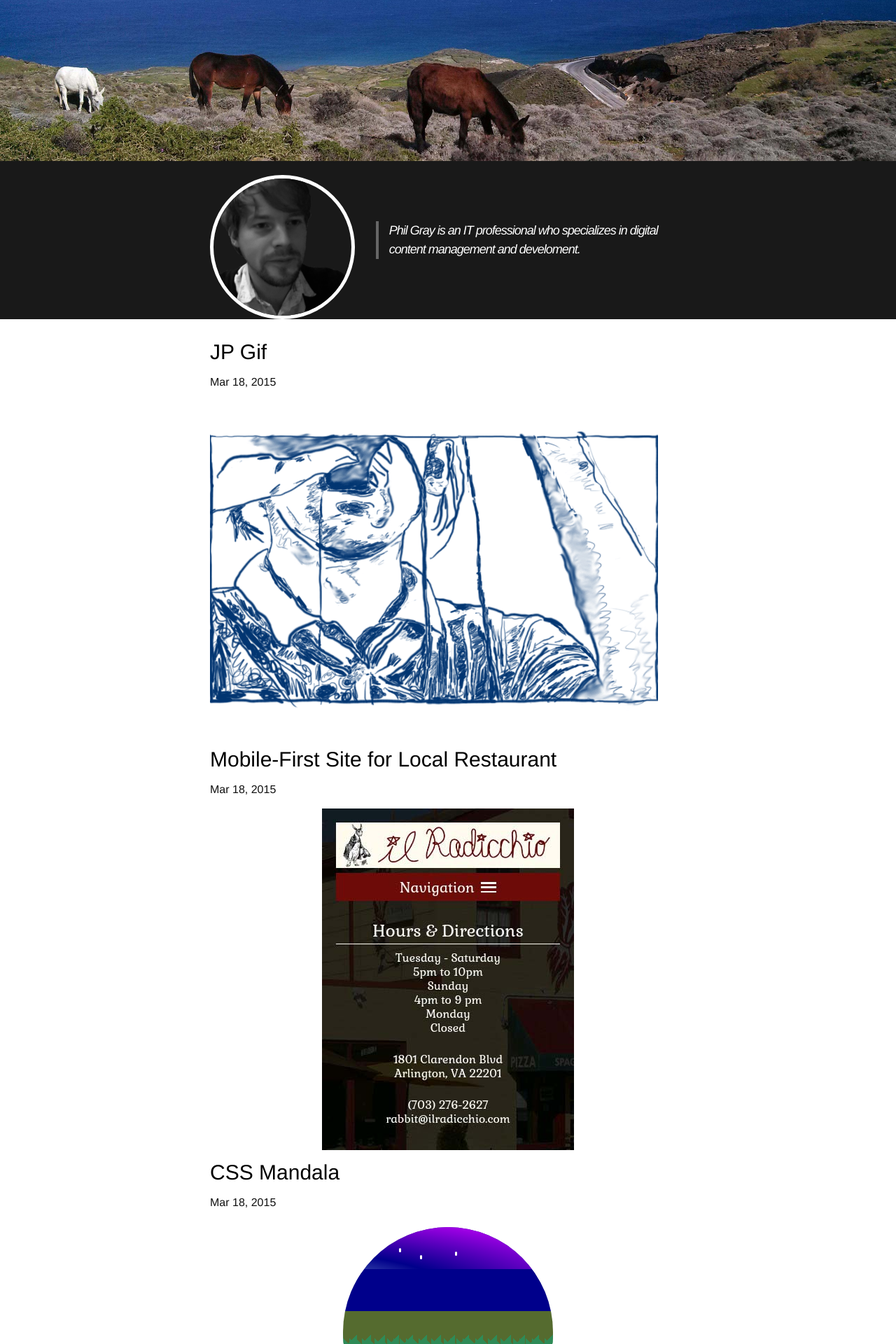
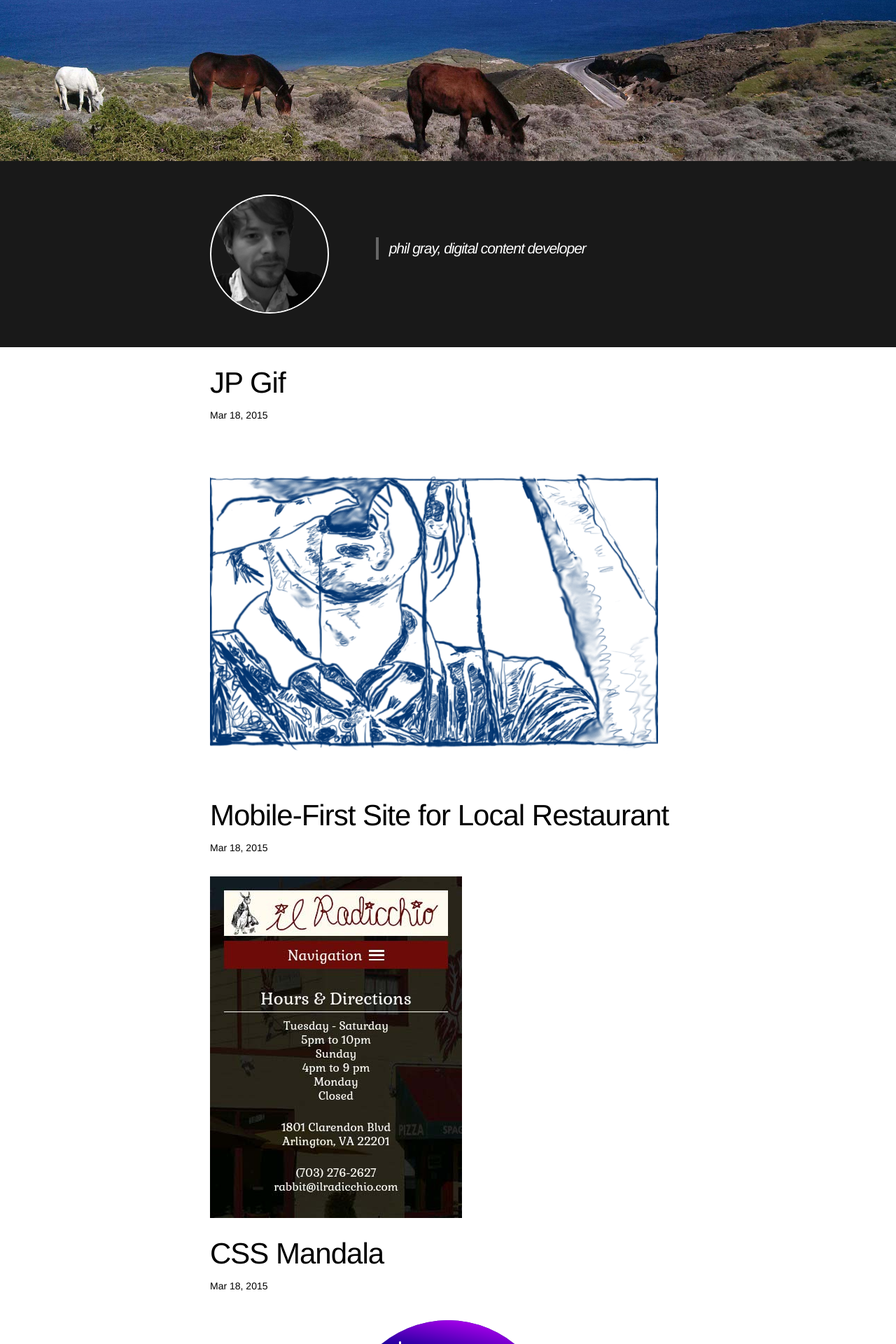
Before and after one commit to philgrayphilgray/philgrayphilgray.github.io, a Jekyll site: the page built from index.html, in a window 1280 px wide. Shown: the part 506-2426 px from the top of the page at 70% size. Built offline with Jekyll 4.4.1, drawn with Linux system fonts in a browser that asks for light colours; the list of posts is cut into pages by our own code.

Commit message:
adjust homepage layout, use jumbotron and flexbox for prologue block, replace home post layout with default classes

```diff
--- a/_includes/js.html
+++ b/_includes/js.html
@@ -4,6 +4,12 @@
 <script src="/js/search.js"></script>
 <script src="/js/jquery.swipebox.min.js"></script>
 <script>
+(function() {
+	$('img').load(function() {
+		$(this).fadeIn('slow');
+	});
+});
+
   (function(i,s,o,g,r,a,m){i['GoogleAnalyticsObject']=r;i[r]=i[r]||function(){
   (i[r].q=i[r].q||[]).push(arguments)},i[r].l=1*new Date();a=s.createElement(o),
   m=s.getElementsByTagName(o)[0];a.async=1;a.src=g;m.parentNode.insertBefore(a,m)
--- a/_layouts/home.html
+++ b/_layouts/home.html
@@ -4,13 +4,14 @@
   <div class="wrapper-home">
   {% include header.html %}
 <img src="/img/seahorses.jpg" alt="sea horses" class="img-responsive">
-<div class="panel-prof">
+<div class="jumbotron">
 <div class="wrapper">
 	<div class="row">
+	<div class="flexbox-container">
 	<div class="col-xs-4"><img src="/img/prof2.png" alt="phil gray" class="img-circle img-responsive prof-pic">
 	</div>
-	<div class="prologue col-xs-8 col">
-<blockquote><p>Phil Gray is an IT professional who specializes in digital content management and develoment. </p></blockquote>
+	<div class="prologue col-xs-8">
+<blockquote><p>phil gray, digital content developer</p></blockquote>
 	</div>
 	</div>
 	</div>
@@ -21,6 +22,7 @@
 	{{ content }}
 	</div>
 </div>
+</div>
    {% include footer.html %}
    </body>
    </html>
--- a/_sass/_layout.scss
+++ b/_sass/_layout.scss
@@ -139,7 +139,7 @@ margin-bottom: 0;
  * Page content
  */
 .page-content {
-    padding: $spacing-unit 0;
+    padding: 0;
 }
 .page-heading {
     font-size: 20px;
@@ -204,7 +204,15 @@ background-color: white;
 
 
 .wrapper-home{
+.jumbotron {
+background-color: rgba(0, 0, 0, .9);
 }
+}
+
+.page-content .jumbotron{
+background-color: rgba(0, 0, 0, 0);
+}
+
 .panel-cover {
 height: 250px;
  background: url(/img/seahorses3.jpg) no-repeat center fixed;
@@ -214,22 +222,18 @@ height: 250px;
   background-size: cover;
   background-position: 0 -20px;
  z-index: 1;
+
  }
 
-.panel-prof {
-padding-top: 20px;
-background-color: rgba(0, 0, 0, .9);
-position: relative;
-}
+
 .prof-pic {
-border: 5px solid white;
    vertical-align: middle;
+   border: 2px solid white;
+
 }
 .prologue blockquote {
 color: white;
    vertical-align: middle;
-    display: inline-block;
-margin: 15% 0;
 }
 
 .content {
@@ -240,6 +244,19 @@ margin: 0 auto;
 float: none;
 margin: 0 auto;
 }
-
-
 }
+.flexbox-container {
+    height: 100%;
+    padding: 0;
+    margin: 0;
+    display: -webkit-box;
+    display: -moz-box;
+    display: -ms-flexbox;
+    display: -webkit-flex;
+    display: flex;
+    align-items: center;
+    justify-content: center;
+.row {
+    width: auto;
+}
+}
--- a/index.html
+++ b/index.html
@@ -3,13 +3,13 @@ layout: home
 ---
 <!-- This loops through the paginated posts -->
 {% for post in paginator.posts %}
-<h2><a href="{{ post.url }}">{{ post.title }}</a></h2>
-<p class="author">
-	<span class="date">{{ post.date | date: "%b %-d, %Y" }}</span>
-</p>
-<div class="content">
-	{{ post.content }}
-</div>
+		  <header class="post-header">
+    <a class="page-link" href="{{ post.url | prepend: site.baseurl }}"><h2><h1 class="post-title">{{ post.title }}</h1></a>
+    <p class="post-meta">{{ post.date | date: "%b %-d, %Y" }}{% if post.author %} • {{ post.author }}{% endif %}{% if post.meta %} • {{ post.meta }}{% endif %}</p>
+  </header>
+  <article class="post-content">
+    {{ post.content }}
+  </article>
 {% endfor %}
 <!-- Pagination links -->
 <div class="pagination">
```
Also changed, not shown: img/prof.png, img/prof2.png.
